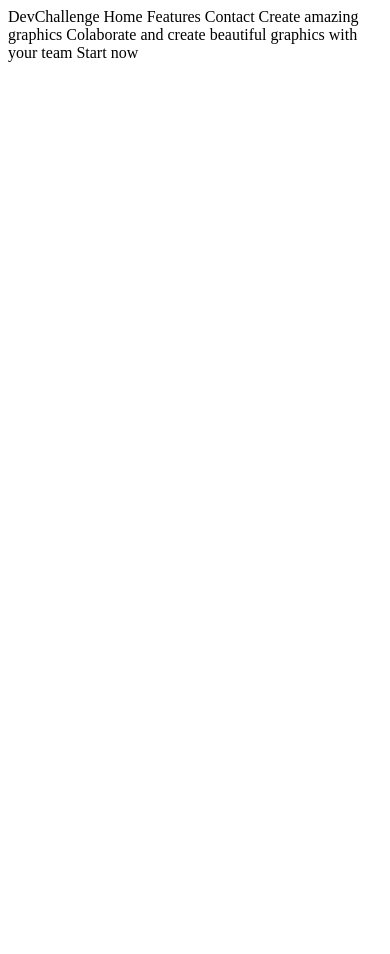
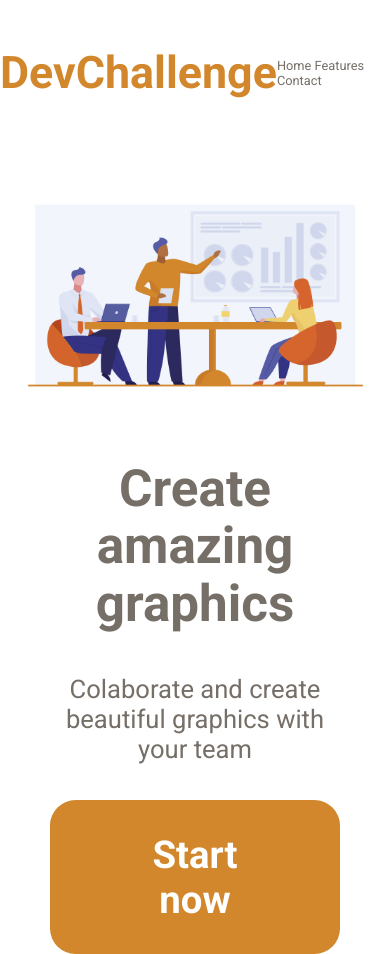
Before and after one commit to rafaelgeronimo/AmazingGraph, a plain HTML site: page index.html in a window 390 px wide. Before the commit the page ends 844 px from the top, so only its background shows below. Drawn offline with Linux system fonts and the light colour scheme.

Commit message:
mobile first - parcial

```diff
--- /dev/null
+++ b/assets/css/style.css
@@ -0,0 +1,71 @@
+* {
+  margin: 0;
+  padding: 0;
+  box-sizing: border-box;
+  font-family: 'Roboto', sans-serif;
+}
+
+:root {
+  font-size: 80%;
+  --orange: #D2872C;
+  --gray: #766F68;
+}
+
+html,
+body {
+  height: 100vh;
+}
+
+header {
+  display: flex;
+  align-items: center;
+  justify-content: space-around;
+  padding-top: 46px;
+}
+
+#logo {
+  color: var(--orange);
+  text-emphasis: bold;
+  font: 700 3.5rem Roboto;
+}
+
+a {
+  text-decoration: none;
+  color: var(--gray);
+}
+
+main {
+  display: flex;
+  align-items: center;
+  flex-direction: column;
+  padding: 0 50px;
+}
+
+main img {
+  width: 90vw;
+  padding: 90px 0 55px 0;
+}
+
+span {
+  text-align: center;
+  color: var(--gray);
+}
+
+span h1 {
+  font: 700 4.0rem Roboto;
+  line-height: 4.5rem;
+}
+
+span p {
+  font: 400 2.0rem Roboto;
+  padding: 42px 0 36px 0;
+}
+
+button {
+  color: white;
+  font: 700 3.0rem Roboto;
+  background: var(--orange);
+  padding: 2.5rem 6.5rem;
+  border: none;
+  border-radius: 2rem;
+}
--- a/index.html
+++ b/index.html
@@ -1,5 +1,39 @@
-DevChallenge
-Home Features Contact
-Create amazing graphics
-Colaborate and create beautiful graphics with your team
-Start now
+<!DOCTYPE html>
+<html lang="en">
+<head>
+  <meta charset="UTF-8">
+  <meta name="viewport" content="width=device-width, initial-scale=1.0">
+  <title>Amazing Graph</title>
+  <link rel="stylesheet" href="assets/css/style.css">
+  <link href="https://fonts.googleapis.com/css2?family=Roboto:wght@400;700&display=swap" rel="stylesheet">
+</head>
+<body>
+  <header>
+    <div id="logo">
+      DevChallenge
+    </div>
+    <nav>
+      <a href="/">Home</a>
+      <a href="/features">Features</a>
+      <a href="/contact">Contact</a>
+    </nav>
+
+  </header>
+  <main>
+    <figure>
+      <img src="assets/img/team.jpg" alt="">
+    </figure>
+    <span>
+      <h1>Create amazing graphics</h1>
+    </span>
+    <span>
+        <p>Colaborate and create beautiful graphics with your team</p>
+    </span>
+  <button>
+    Start now
+  </button>
+
+  </main>
+
+</body>
+</html>
```
Also changed, not shown: assets/img/team.jpg (renamed from assets/team.jpg).
